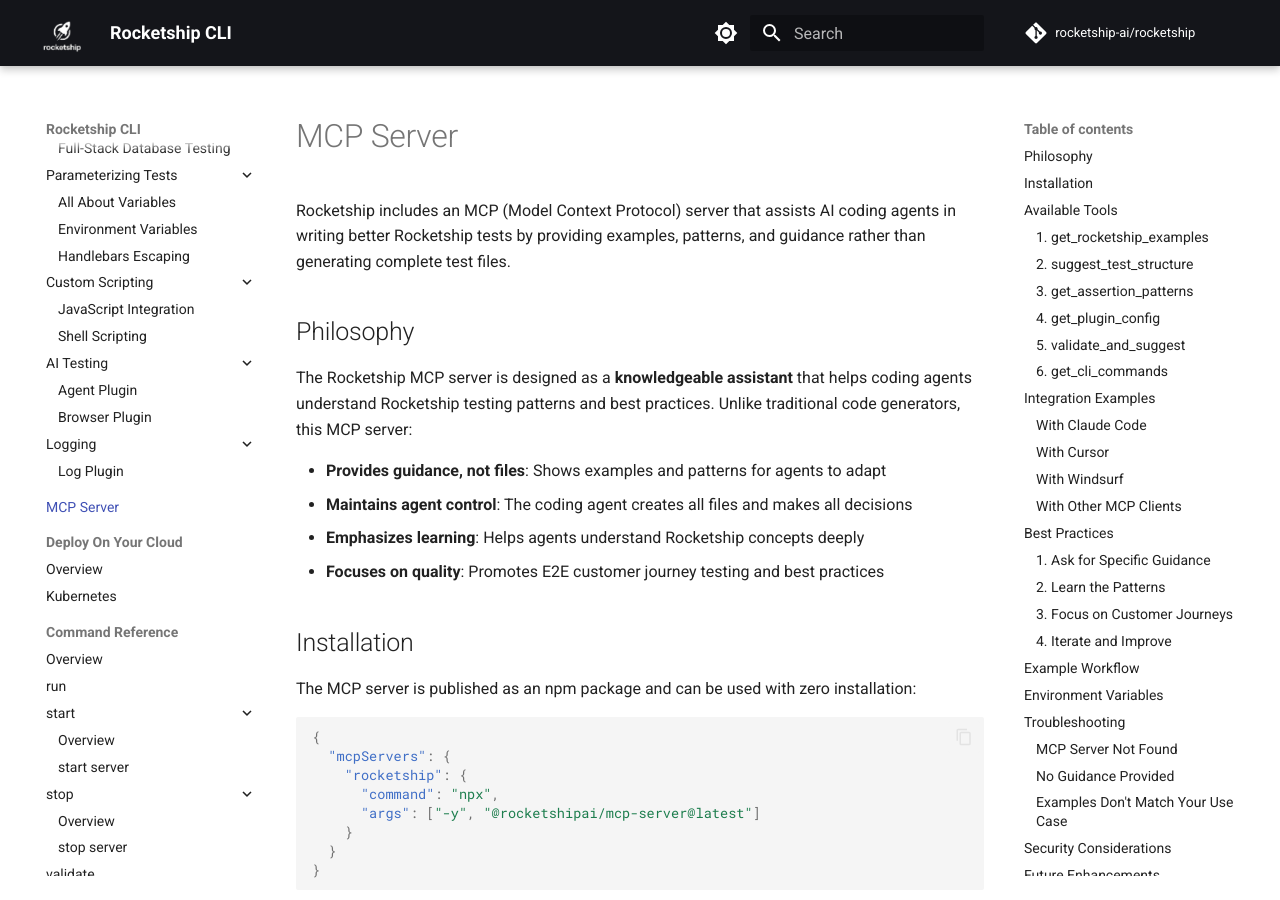
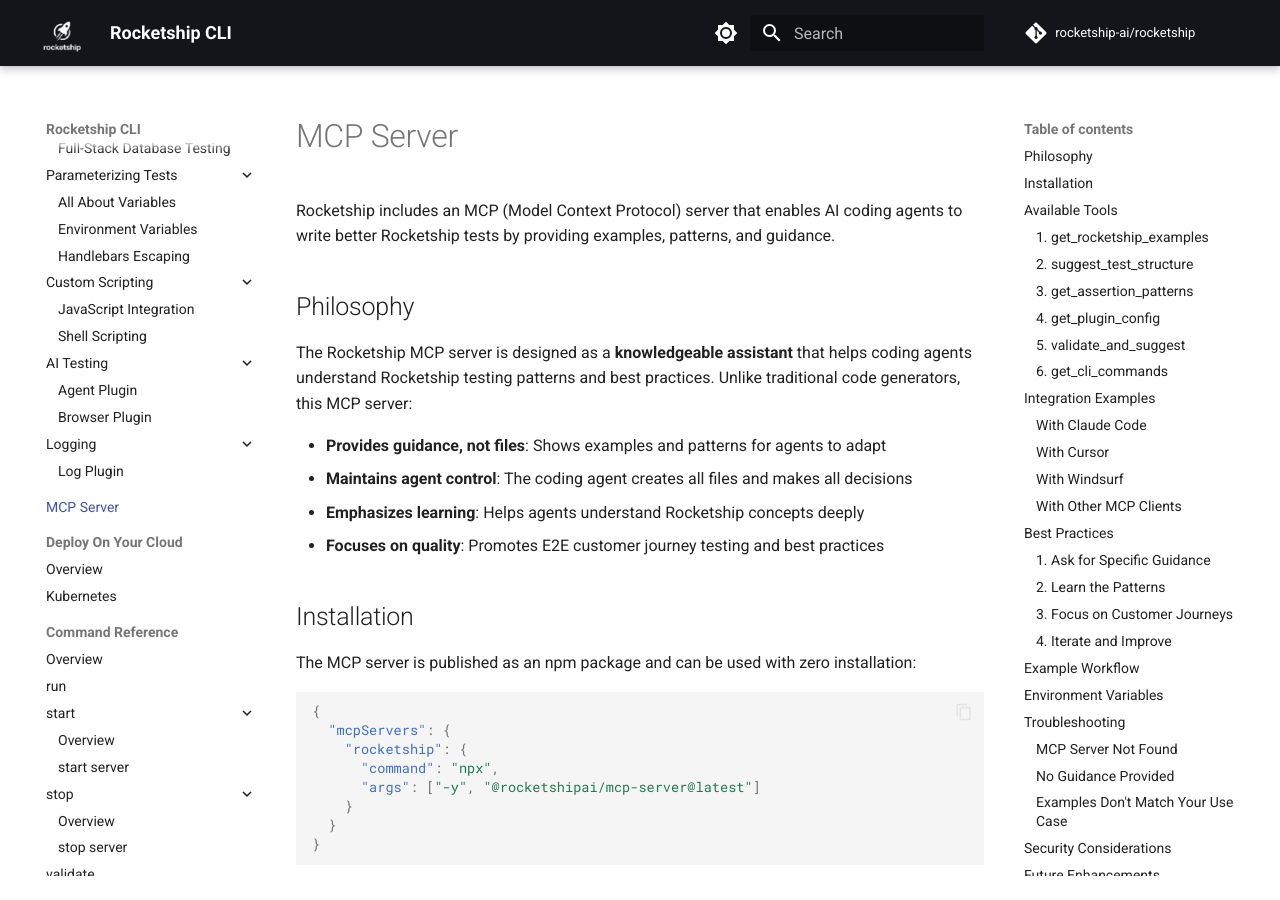
Before and after one commit to rocketship-ai/rocketship, an MkDocs documentation site: the page built from docs/src/mcp-server.md, in a window 1280 px wide and 900 px high. Built offline with MkDocs 1.6.1 and Material for MkDocs 9.7.7, drawn with Linux system fonts in a browser that asks for light colours; comment, search, counter and statistics services are not loaded.

```diff
--- a/docs/src/mcp-server.md
+++ b/docs/src/mcp-server.md
@@ -1,6 +1,6 @@
 # MCP Server
 
-Rocketship includes an MCP (Model Context Protocol) server that assists AI coding agents in writing better Rocketship tests by providing examples, patterns, and guidance rather than generating complete test files.
+Rocketship includes an MCP (Model Context Protocol) server that enables AI coding agents to write better Rocketship tests by providing examples, patterns, and guidance.
 
 ## Philosophy
 
```
Also changed, not shown: README.md, 2 other files.
